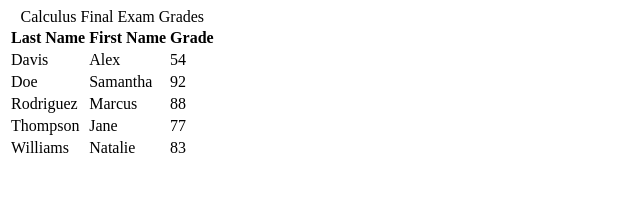
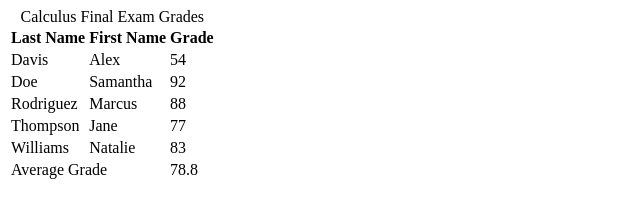
Before and after one commit to JustineBetito/Streak, a plain HTML site: page Forms and Tables HTML/FinalExamsTable.html in a window 1280 px wide. Shown: the whole page, without its empty margins (0-640 px from the left). Drawn offline with Linux system fonts and the light colour scheme.

Commit message:
final exams table on html finished

```diff
--- a/Forms and Tables HTML/FinalExamsTable.html
+++ b/Forms and Tables HTML/FinalExamsTable.html
@@ -52,6 +52,14 @@
                 </tr>
             </tbody>
 
+            <tfoot>
+                <tr>
+                    <td colspan="2">Average Grade</td>
+                    <td>78.8</td>
+                </tr>
+
+            </tfoot>
+
         </table>
 
     </body>
```
